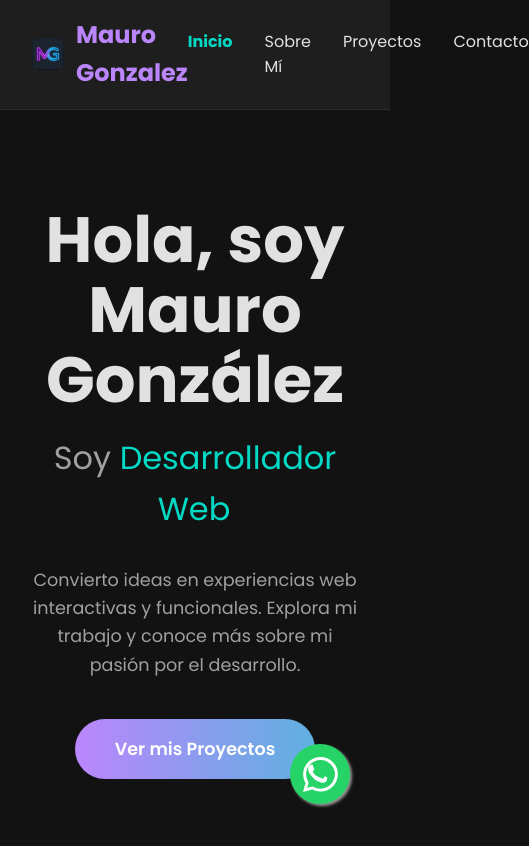
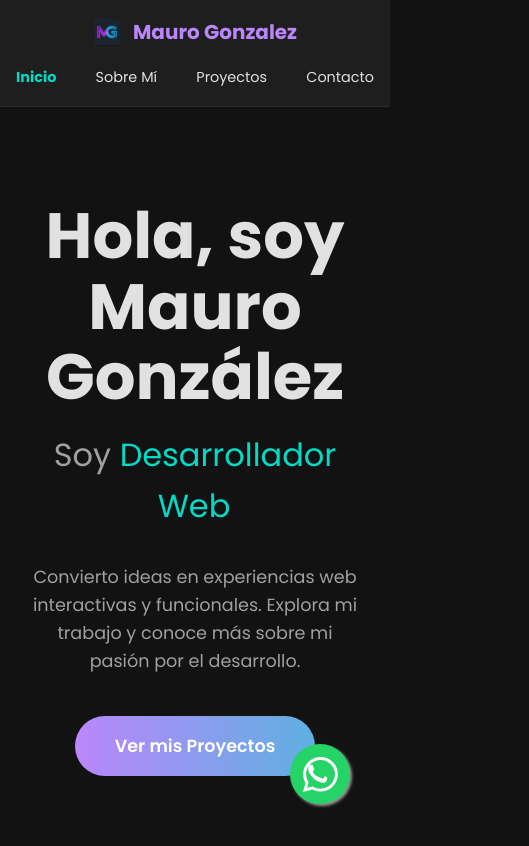
Before and after one commit to MauEGonzalez/Mi-Portfolio, a React (Vite) app: page / in a window 390 px wide. Shown: the top 846 px of the page, 529 px wide, since content can reach past the window. Built offline with nearby package versions, Linux system fonts and the light colour scheme.

Commit message:
modifiaciones mobile

```diff
--- a/src/components/Navbar/Navbar.module.css
+++ b/src/components/Navbar/Navbar.module.css
@@ -15,7 +15,7 @@
   margin: 0 auto;
 }
 
-/* --- NUEVAS CLASES PARA EL LOGO CON IMAGEN --- */
+/* Contenedor del logo y el texto */
 .logoContainer {
   display: flex;
   align-items: center;
@@ -24,7 +24,7 @@
 .logoLink {
   display: flex;
   align-items: center;
-  gap: 0.75rem; /* Separación prolija entre la imagen y tu nombre */
+  gap: 0.75rem;
   text-decoration: none;
 }
 
@@ -32,7 +32,7 @@
   width: 32px;
   height: 32px;
   object-fit: contain;
-  border-radius: 6px; /* Sutil redondeado que acompaña el diseño del favicon */
+  border-radius: 6px;
 }
 
 .logoText {
@@ -40,13 +40,14 @@
   font-weight: bold;
   color: var(--primary-color);
   transition: color 0.3s ease;
+  white-space: nowrap; /* Evita que tu nombre se rompa en dos renglones */
 }
 
 .logoLink:hover .logoText {
-  color: var(--secondary-color); /* Lindo efecto sutil al pasar el mouse por el logo */
+  color: var(--secondary-color);
 }
-/* -------------------------------------------- */
 
+/* Lista de navegación de escritorio */
 .navList {
   list-style: none;
   display: flex;
@@ -58,6 +59,7 @@
   text-decoration: none;
   font-size: 1rem;
   transition: color 0.3s ease;
+  white-space: nowrap; /* Asegura que los textos de los botones se mantengan en una sola línea */
 }
 
 .navList a:hover {
@@ -68,3 +70,36 @@
   color: var(--secondary-color);
   font-weight: bold;
 }
+
+/* --- MEDIA QUERY PARA DISPOSITIVOS MÓVILES (Celulares) --- */
+@media (max-width: 768px) {
+  .header {
+    padding: 1rem 1rem; /* Reducimos el margen general para ganar espacio de pantalla */
+  }
+
+  .nav {
+    flex-direction: column; /* Apilamos el logo arriba y el menú abajo */
+    gap: 1rem; /* Separación prudente entre ambos bloques */
+  }
+
+  .logoImage {
+    width: 28px; /* Achicamos un pelito el logo para que no sature en pantallas chicas */
+    height: 28px;
+  }
+
+  .logoText {
+    font-size: 1.25rem; /* Ajustamos el tamaño de tu nombre de forma armónica */
+  }
+
+  .navList {
+    width: 100%; /* La grilla de enlaces ocupa todo el ancho */
+    justify-content: space-between; /* Distribuye equitativamente Inicio, Sobre Mí, Proyectos y Contacto */
+    gap: 0.5rem; /* Reducimos la separación fija para evitar desbordes */
+    padding: 0;
+    margin: 0;
+  }
+
+  .navList a {
+    font-size: 0.9rem; /* Un toque más chico para que los dedos puedan clickear cómodos sin encimarse */
+  }
+}
```
